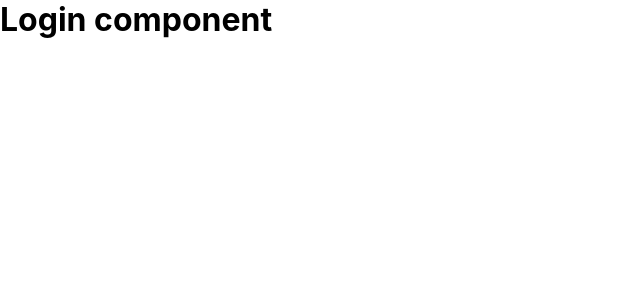
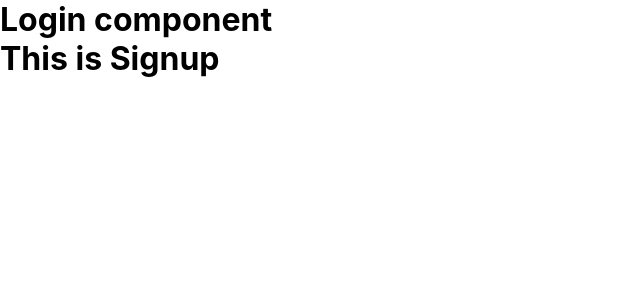
Before and after one commit to Syed-Hasnain-Askari/Rodha, a React (Create React App) app: page / in a window 1280 px wide. Shown: the top 300 px of the page, without its empty margins (0-640 px from the left). Built offline with nearby package versions, Linux system fonts and the light colour scheme.

Commit message:
changes in master

```diff
--- a/package.json
+++ b/package.json
@@ -6,6 +6,7 @@
     "@testing-library/jest-dom": "^5.11.4",
     "@testing-library/react": "^11.1.0",
     "@testing-library/user-event": "^12.1.10",
+    "firebase": "^8.3.1",
     "react": "^17.0.2",
     "react-dom": "^17.0.2",
     "react-scripts": "4.0.3",
--- a/src/App.js
+++ b/src/App.js
@@ -1,10 +1,12 @@
 import React from 'react'
-import Login from './component/Login'
+import Login from './Component/Login'
+import Signup from './Component/Signup'
 import './App.css';
 function App() {
   return (
     <div className="App">
       <Login/>
+      <Signup/>
     </div>
   );
 }
--- a/src/Component/Signup.js
+++ b/src/Component/Signup.js
@@ -3,7 +3,7 @@ import React from 'react'
 export default function Signup() {
     return (
         <div>
-
+            <h1>This is Signup</h1>
         </div>
     )
 }
```
Also changed, not shown: src/Firebase.js (added), 1 other file (tests, documents, lock files or other folders).
